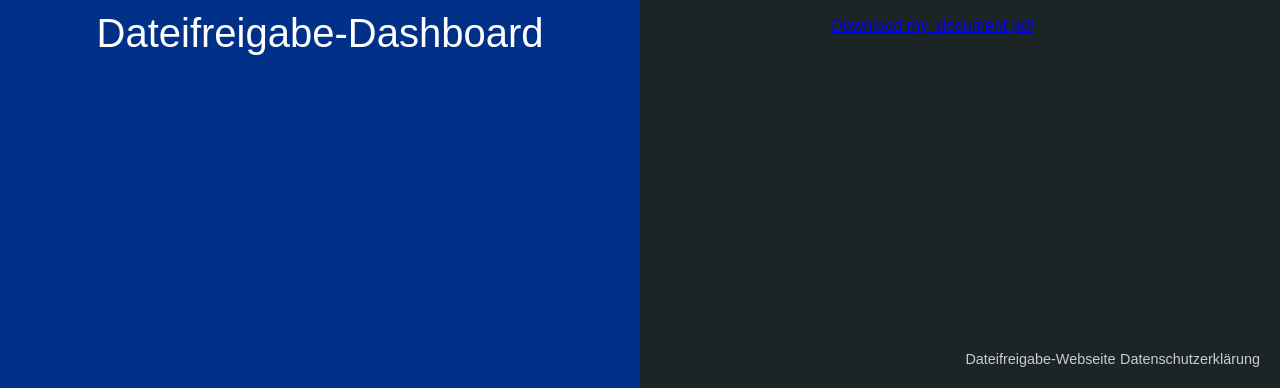
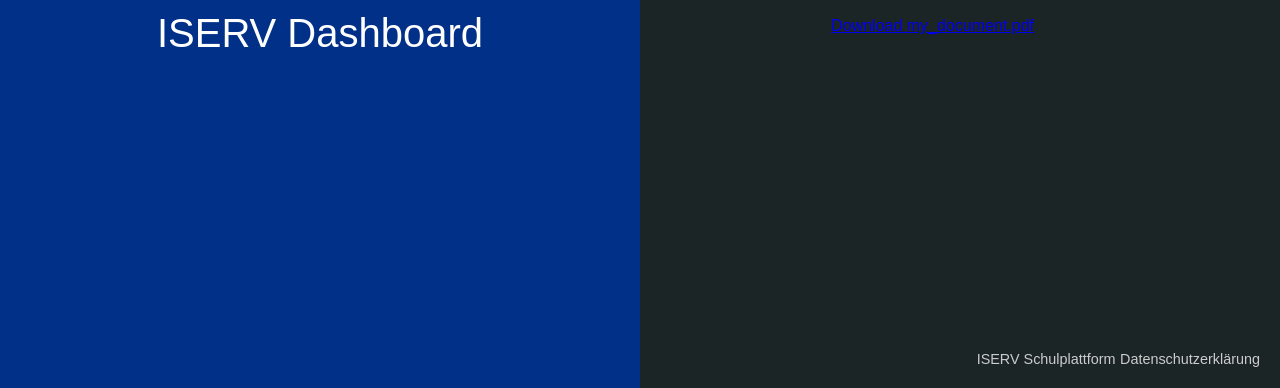
Before and after one commit to Themax10/datenfreigabetekaes, a plain HTML site: page dashboard.html in a window 1280 px wide. Shown: the part 412-800 px from the top of the page. Drawn offline with Linux system fonts and the light colour scheme.

Commit message:
Update dashboard.html

```diff
--- a/dashboard.html
+++ b/dashboard.html
@@ -3,14 +3,14 @@
 <head>
   <meta charset="UTF-8">
   <meta name="viewport" content="width=device-width, initial-scale=1.0">
-  <title>Dateifreigabe - Dashboard</title>
+  <title>ISERV Dashboard</title>
   <link rel="stylesheet" href="style.css">
 </head>
 <body>
   <div class="wrapper">
     <div class="left-section">
       <img src="logo.a0b67669.svg" alt="Farbige Logo" class="logo">
-      <h1>Dateifreigabe-Dashboard</h1>
+      <h1>ISERV Dashboard</h1>
     </div>
     <div class="right-section">
       <div class="dashboard-content">
@@ -20,7 +20,7 @@
         </div>
       </div>
       <footer class="footer-links">
-        <a href="#">Dateifreigabe-Webseite</a>
+        <a href="#">ISERV Schulplattform</a>
         <a href="/datenschutz.html">Datenschutzerklärung</a>
       </footer>
     </div>
```
